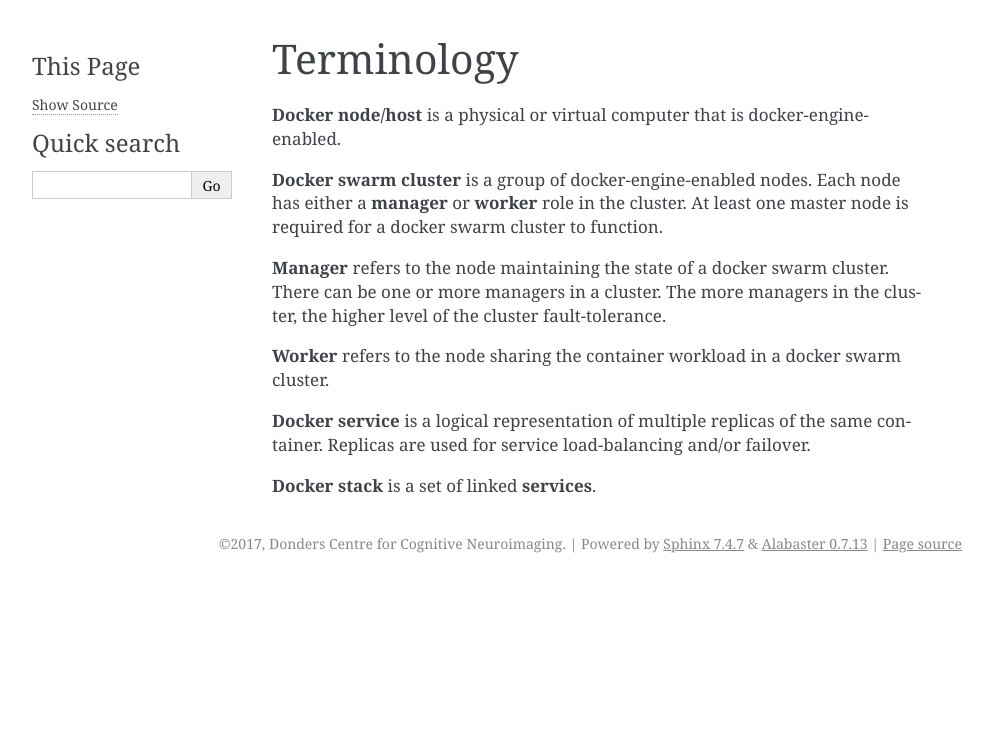
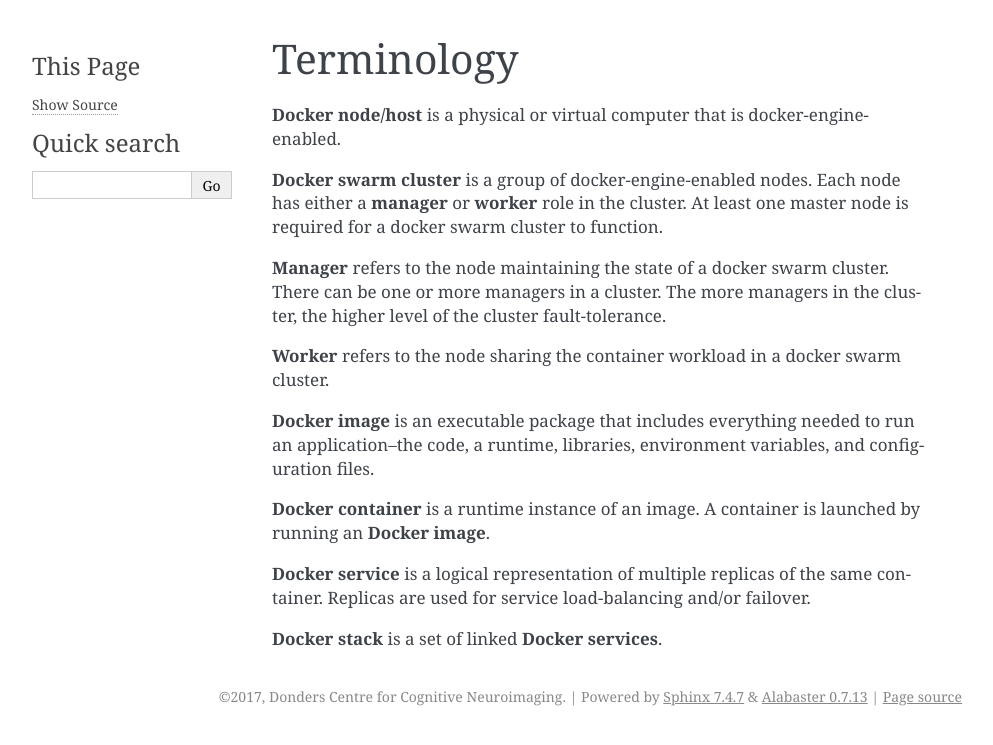
Before and after one commit to Donders-Institute/docker-swarm-setup, a Sphinx documentation site: the page built from doc/terminology.rst, in a window 1280 px wide. Shown: the top 745 px of the page, without its empty margins (148-1141 px from the left). Built offline with Sphinx 7.4.7, drawn with Linux system fonts in a browser that asks for light colours.

Commit message:
Update terminology.rst
Added image and container

```diff
--- a/doc/terminology.rst
+++ b/doc/terminology.rst
@@ -9,6 +9,10 @@ Terminology
 
 **Worker** refers to the node sharing the container workload in a docker swarm cluster.
 
+**Docker image** is an executable package that includes everything needed to run an application--the code, a runtime, libraries, environment variables, and configuration files.
+
+**Docker container** is a runtime instance of an image. A container is launched by running an **Docker image**.
+
 **Docker service** is a logical representation of multiple replicas of the same container.  Replicas are used for service load-balancing and/or failover.
 
-**Docker stack** is a set of linked **services**.
+**Docker stack** is a set of linked **Docker services**.
```
